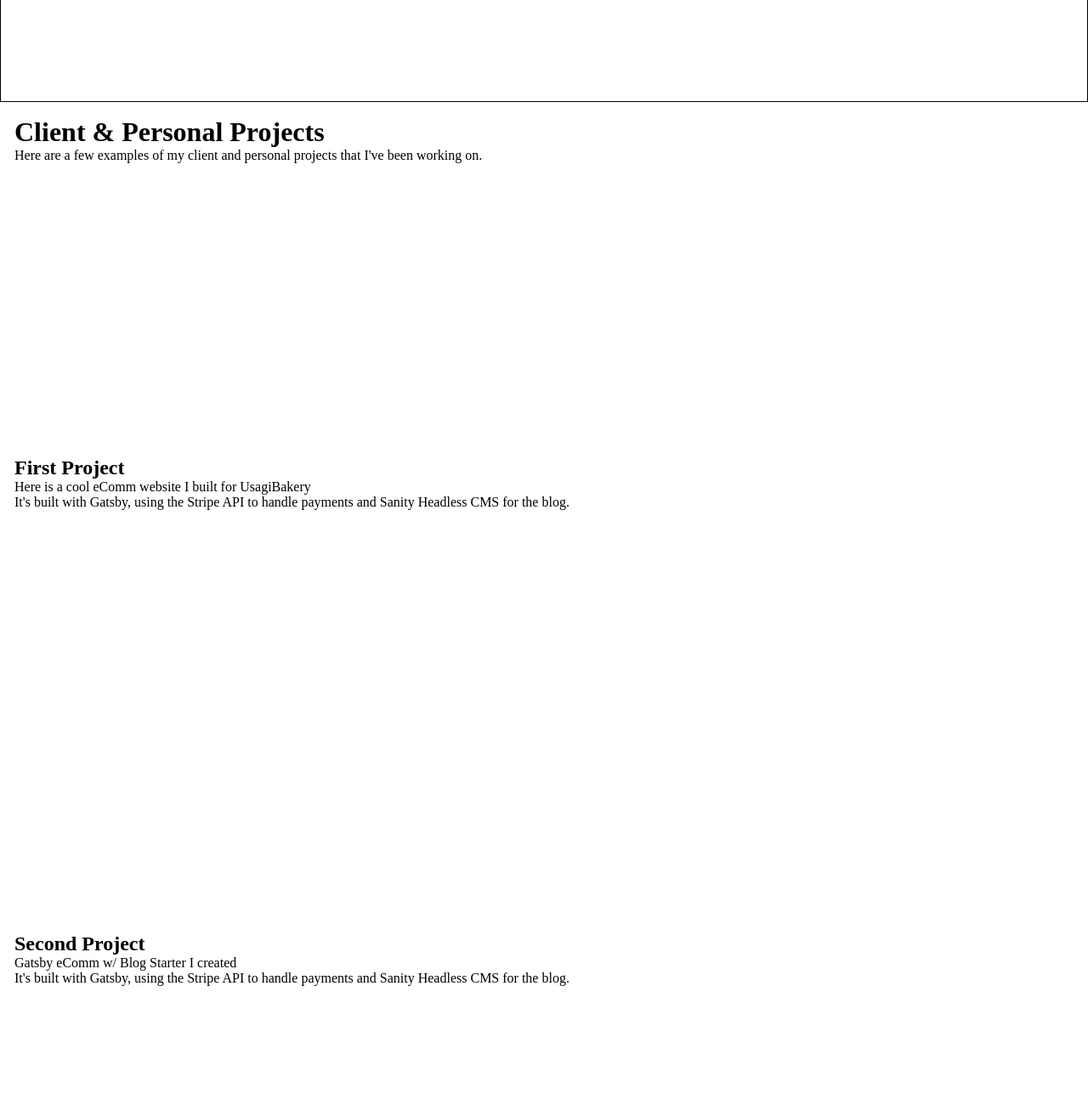
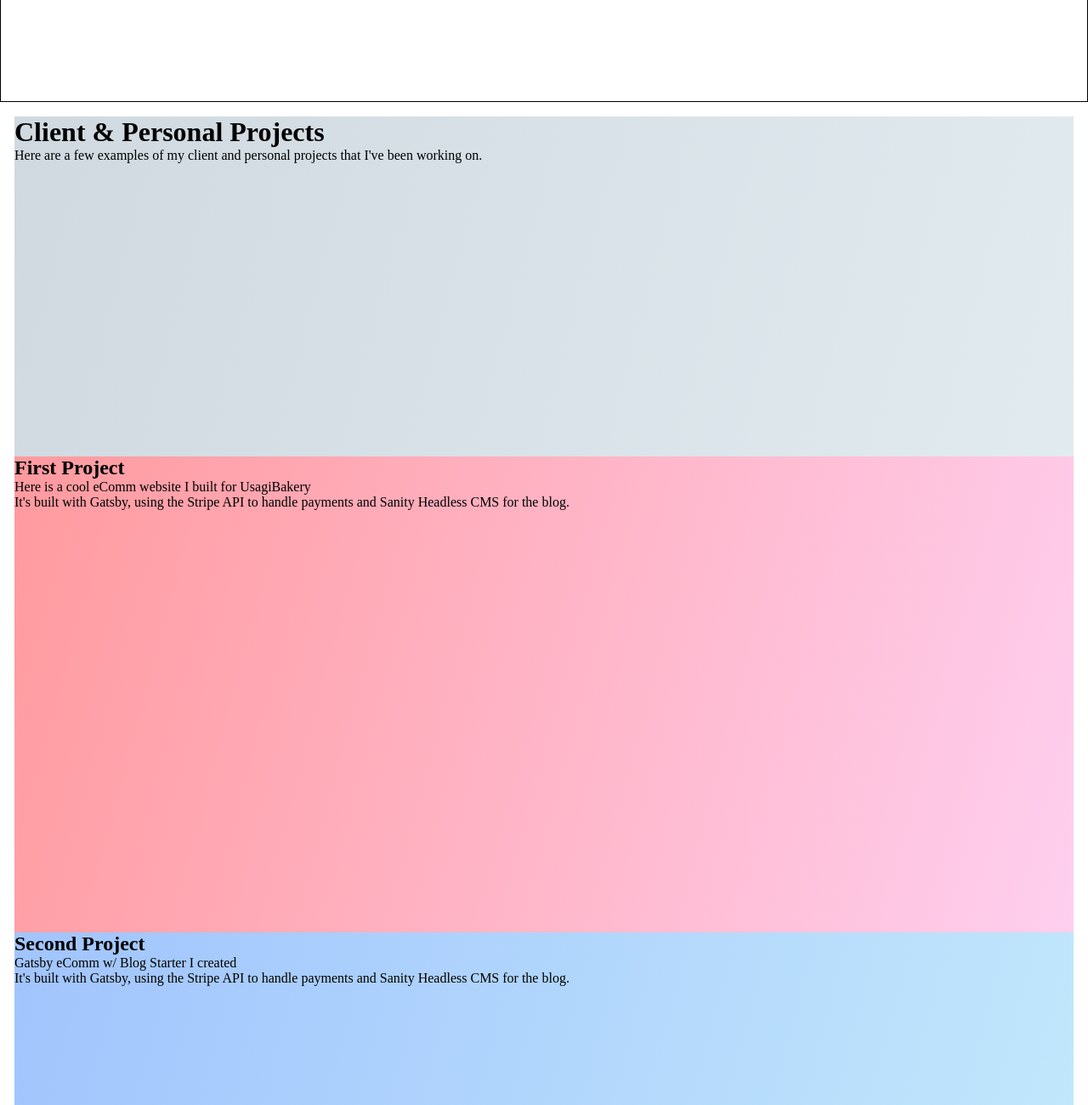
Before and after one commit to jrodshua/stickyCardsTest, a Gatsby site: page / in a window 1280 px wide. Shown: the part 680-1980 px from the top of the page at 85% size. Built offline with nearby package versions, Linux system fonts and the light colour scheme; Gatsby itself is replaced by a stand-in of ours.

Commit message:
added bg to project components

```diff
--- a/src/components/layout.css
+++ b/src/components/layout.css
@@ -67,22 +67,22 @@ p {
   height: 75vh;
   position: sticky;
   top: 5px;
-  background: #ffffff;
+  background: linear-gradient(105deg, #cfd9df, #e2ebf0);
 }
 
 .projectOne {
   height: 70vh;
-  background: #ffffff;
   position: sticky;
   top: 45px;
   margin-top: -200px;
+  background: linear-gradient(105deg, #ff9a9e, #fecfef);
 }
 
 .projectTwo {
   height: 65vh;
-  background: #ffffff;
   position: sticky;
   top: 75px;
+  background: linear-gradient(105deg, #a1c4fd, #c2e9fb);
 }
 
 .projectBlank {
```
